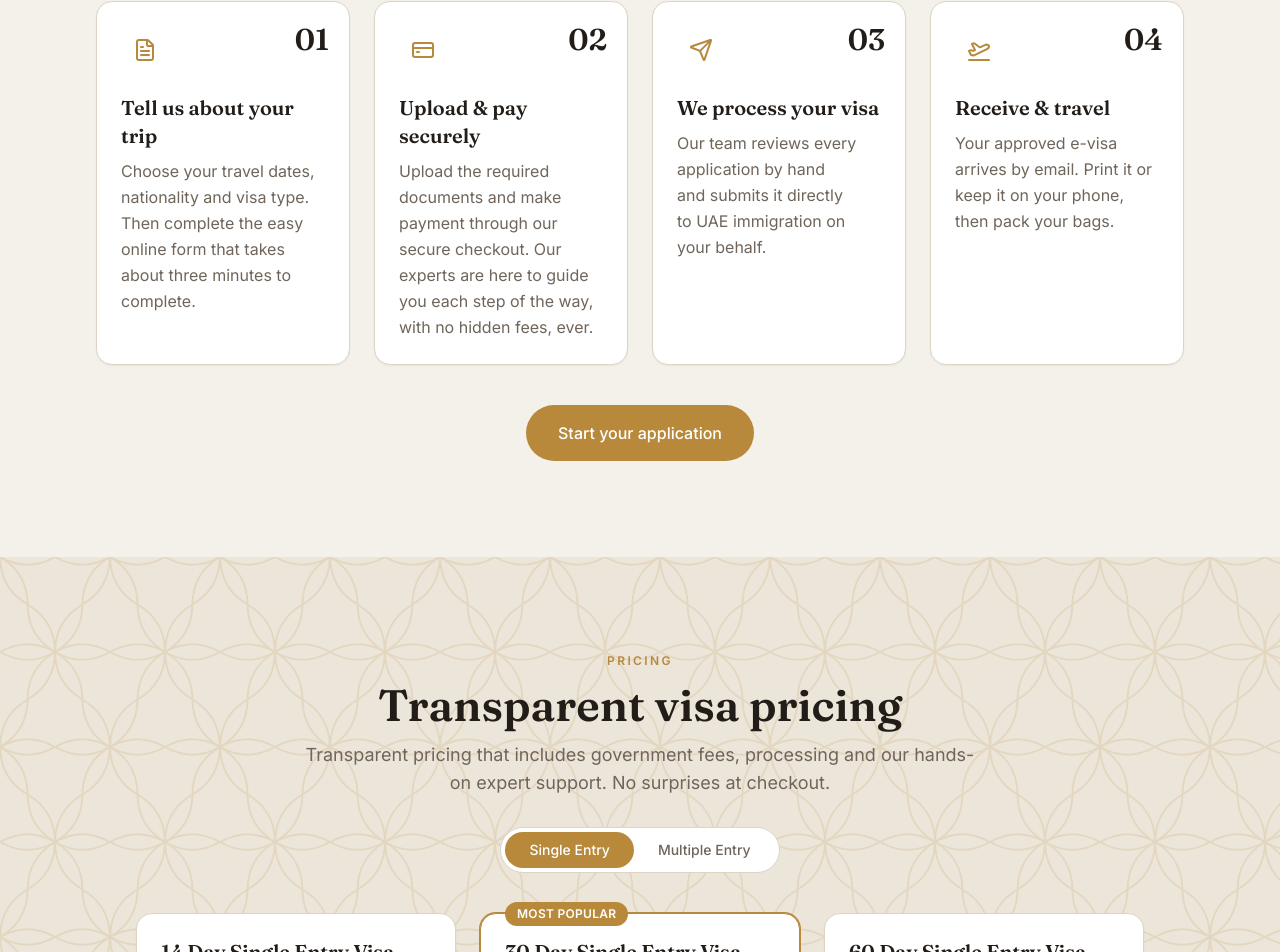
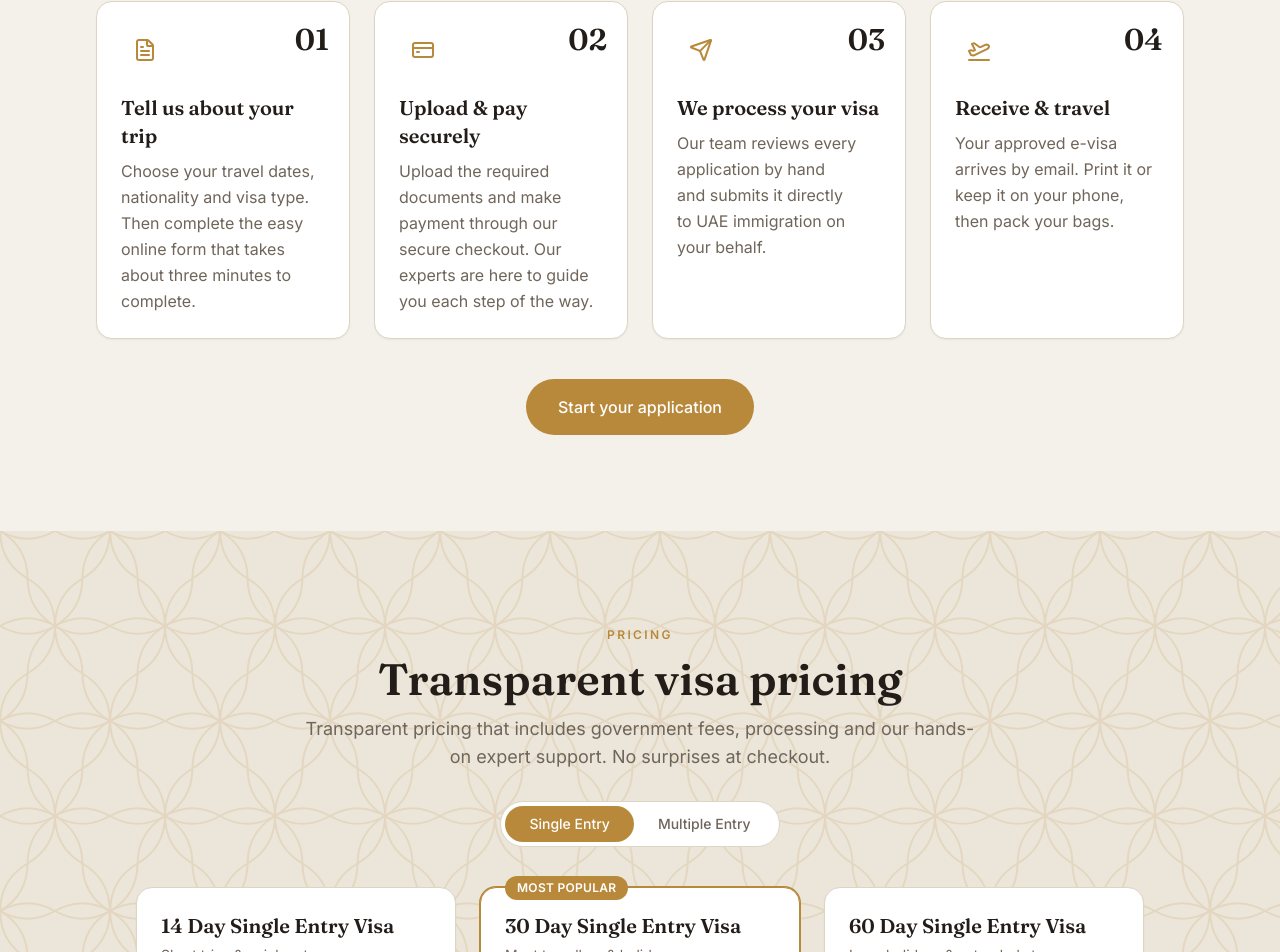
Before and after one commit to bvtonder1980-cmd/dubavisas, a Next.js app: page / in a window 1280 px wide. Shown: the part 2035-2987 px from the top of the page. Built offline with nearby package versions, Linux system fonts and the light colour scheme.

Commit message:
feat: shorten description in how-it-works component
Updated process description for clarity and brevity

Co-authored-by: bvtonder1980-cmd <275993852+bvtonder1980-cmd@users.noreply.github.com>

```diff
--- a/components/how-it-works.tsx
+++ b/components/how-it-works.tsx
@@ -11,7 +11,7 @@ const steps = [
   {
     icon: CreditCard,
     title: "Upload & pay securely",
-    body: "Upload the required documents and make payment through our secure checkout. Our experts are here to guide you each step of the way, with no hidden fees, ever.",
+    body: "Upload the required documents and make payment through our secure checkout. Our experts are here to guide you each step of the way.",
   },
   {
     icon: Send,
```
